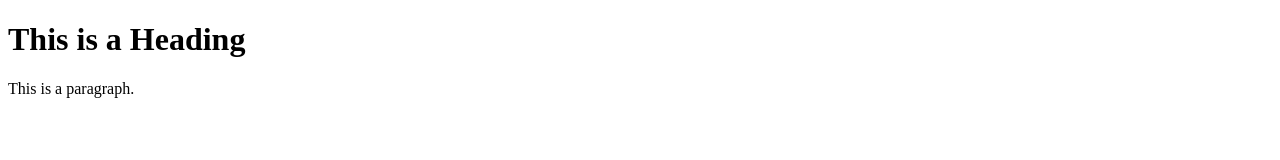
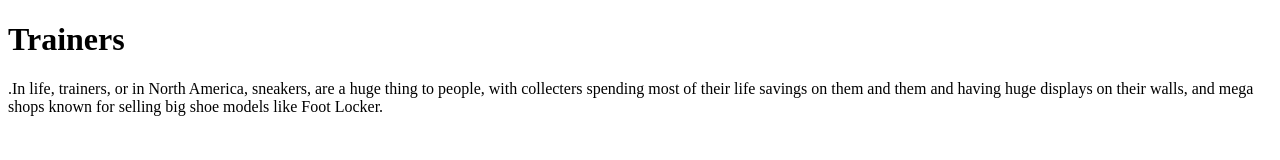
Before and after one commit to es8596/myWebsite, a plain HTML site: page index.html in a window 1280 px wide. Drawn offline with Linux system fonts and the light colour scheme.

Commit message:
Update index.html

```diff
--- a/index.html
+++ b/index.html
@@ -5,8 +5,9 @@
 </head>
 <body>
 
-<h1>This is a Heading</h1>
-<p>This is a paragraph.</p>
+<h1>Trainers</h1>
+<p>.In life, trainers, or in North America, sneakers, are a huge thing to people, with collecters spending most of their life savings on them and them and having huge displays
+  on their walls, and mega shops known for selling big shoe models like Foot Locker.</p>
 
 </body>
 </html>
```
